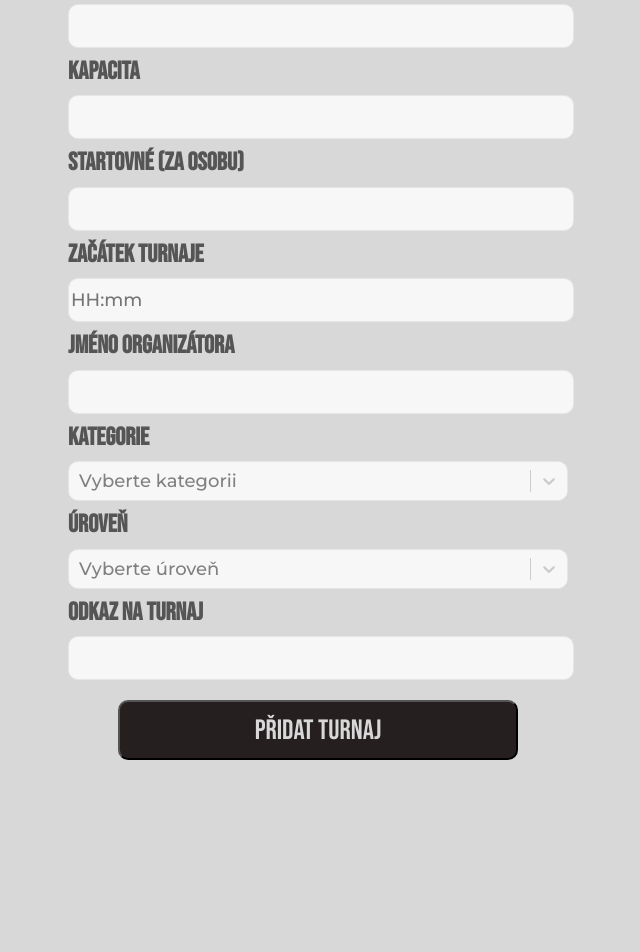
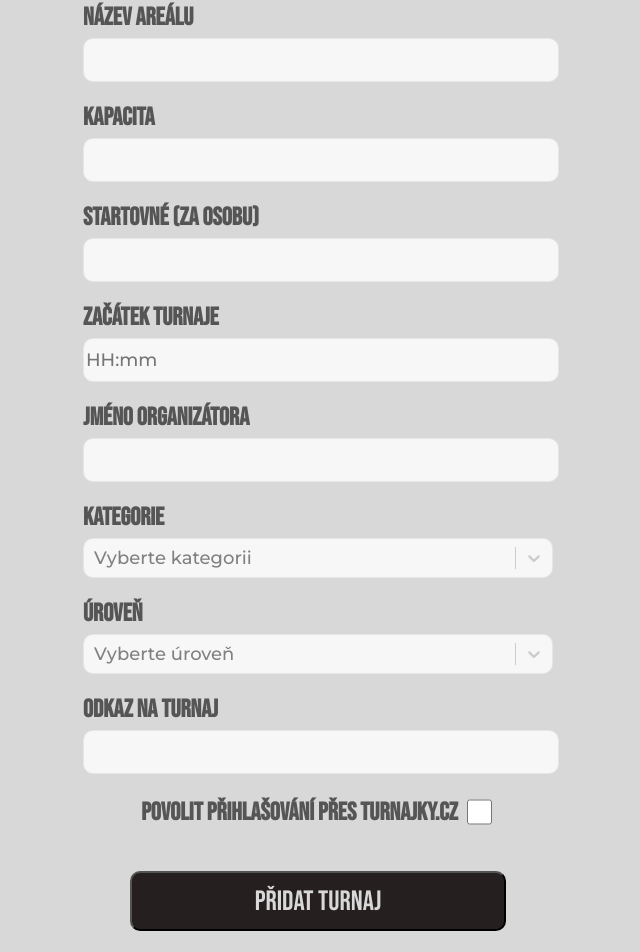
Before and after one commit to vacenovskyrichard/tournament_info_frontend, a React (Create React App) app: page /add_tournament in a window 1280 px wide. Shown: the part 450-1402 px from the top of the page, without its empty margins (322-962 px from the left). Before the commit the page ends 1220 px from the top, so only its background shows below. Built offline with nearby package versions, Linux system fonts and the light colour scheme; no server answers; a web font is replaced by a local one.

Commit message:
Add checkbox to enable logging through turnajky.cz to add torunament

```diff
--- a/src/pages/AddTournament.js
+++ b/src/pages/AddTournament.js
@@ -1,5 +1,6 @@
+import "../styles/AddTournament.css";
+import "../styles/Common.css";
 import { useForm, Controller } from "react-hook-form";
-import "../styles/AddTournament.css";
 import { useNavigate } from "react-router-dom";
 import jwt_decode from "jwt-decode";
 import Select from "react-select";
@@ -21,7 +22,6 @@ export default function AddTournament({
     data.user_id = jwt_decode(token.access_token).sub;
     data.category = data.category.label;
     data.level = data.level.label;
-    data.registration_enabled = false;
     console.log(data);
     fetch(`${apiUrl}/post`, {
       method: "POST",
@@ -317,6 +317,17 @@ export default function AddTournament({
             )}
           </div>
 
+          {/* Enable logging with turnajky.cz */}
+          <div className="AddTournament--form-element-checkbox">
+            <label>Povolit přihlašování přes turnajky.cz</label>
+
+            <input
+              type="checkbox"
+              name="registration_enabled"
+              {...register("registration_enabled")}
+            />
+          </div>
+
           {/* Submit button */}
           <div className="AddTournament--form-element">
             <label></label>
--- a/src/styles/AddTournament.css
+++ b/src/styles/AddTournament.css
@@ -10,6 +10,14 @@
 .AddTournament--form-element {
   display: flex;
   flex-direction: column;
+  margin: 15px;
+}
+
+.AddTournament--form-element-checkbox {
+  display: flex;
+  justify-content: center;
+  align-items: center;
+  margin: 15px;
 }
 
 .AddTournament--form-element > label {
@@ -17,13 +25,24 @@
   font-weight: bold;
   font-size: 25px;
   color: #555;
-  line-height: 1.5;
   margin-right: 5px;
   margin-top: 5px;
   margin-bottom: 5px;
 }
 
-.AddTournament--form-element > input {
+.AddTournament--form-element-checkbox > label {
+  margin-right: 5px;
+  margin-top: 5px;
+  margin-bottom: 5px;
+  font-size: 25px;
+  color: #555;
+  font-weight: bold;
+  line-height: 1.5;
+  font-family: "Bebas Neue", sans-serif;
+}
+
+.AddTournament--form-element > input,
+.AddTournament--form-element-checkbox > input {
   font-family: "Montserrat", sans-serif;
   font-size: 18px;
   width: 100%;
@@ -31,6 +50,10 @@
   border: 1px solid #e6e6e6;
   height: 40px;
   border-radius: 10px;
+}
+
+.AddTournament--form-element-checkbox > input {
+  width: 25px;
 }
 
 .AddTournament--submit-button-box {
```
